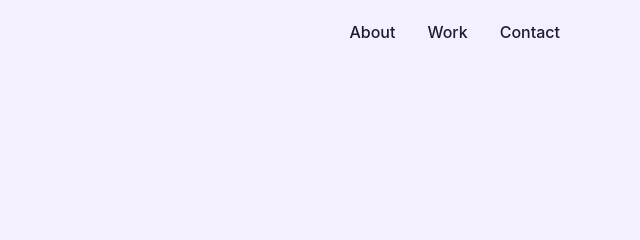
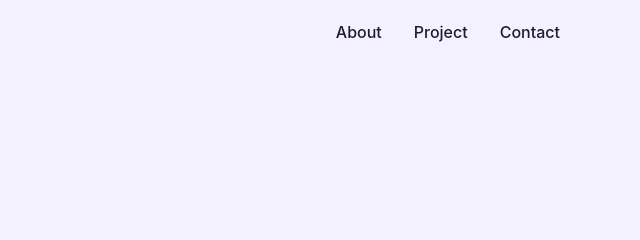
Before and after one commit to sngamin/sngamin.github.io, a plain HTML site: page index.html in a window 1280 px wide. Shown: the top 240 px of the page, 640-1280 px from the left. Drawn offline with Linux system fonts and the light colour scheme; a web font is replaced by a local one.

Commit message:
Add files via upload

```diff
--- a/index.html
+++ b/index.html
@@ -30,7 +30,7 @@
       <nav>
         <ul class="menu">
           <li><a href="#about">About</a></li>
-          <li><a href="#work">Work</a></li>
+          <li><a href="#work">Project</a></li>
           <li><a href="#contact">Contact</a></li>
         </ul>
       </nav>
```
